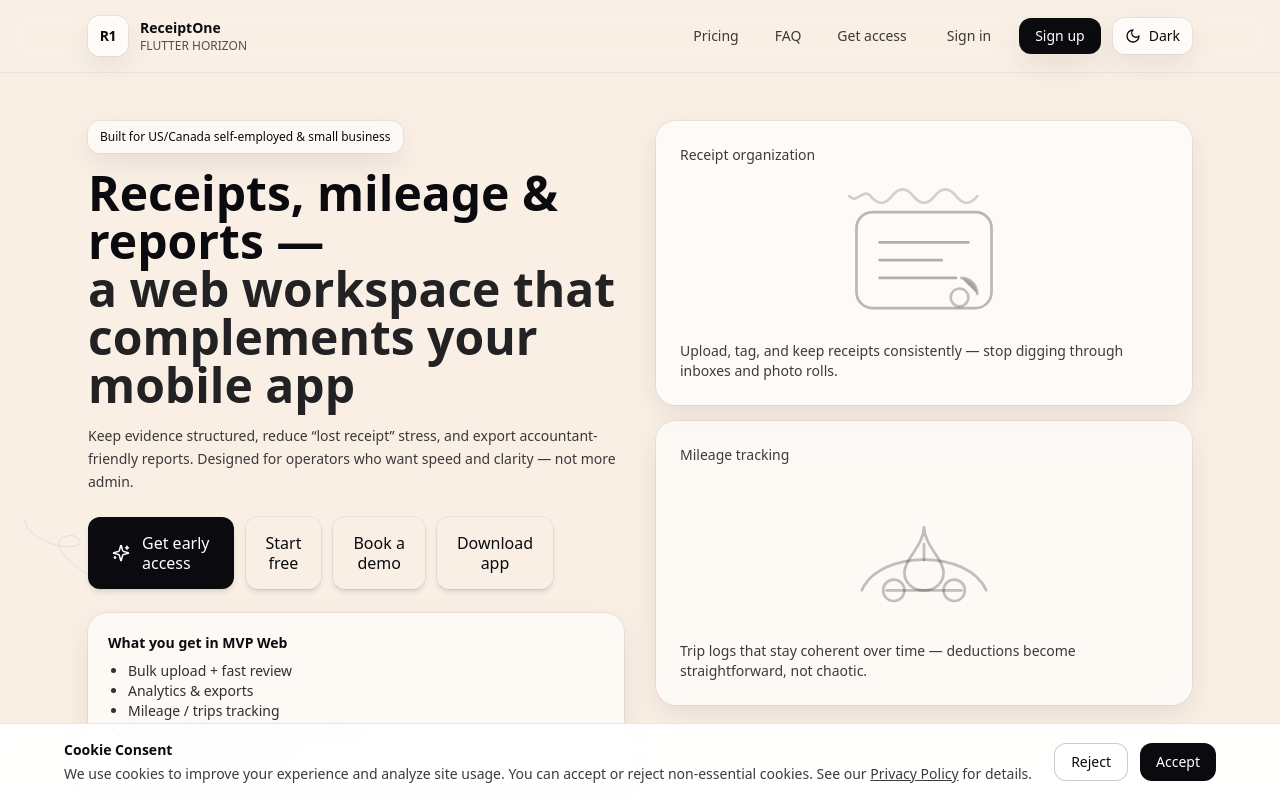
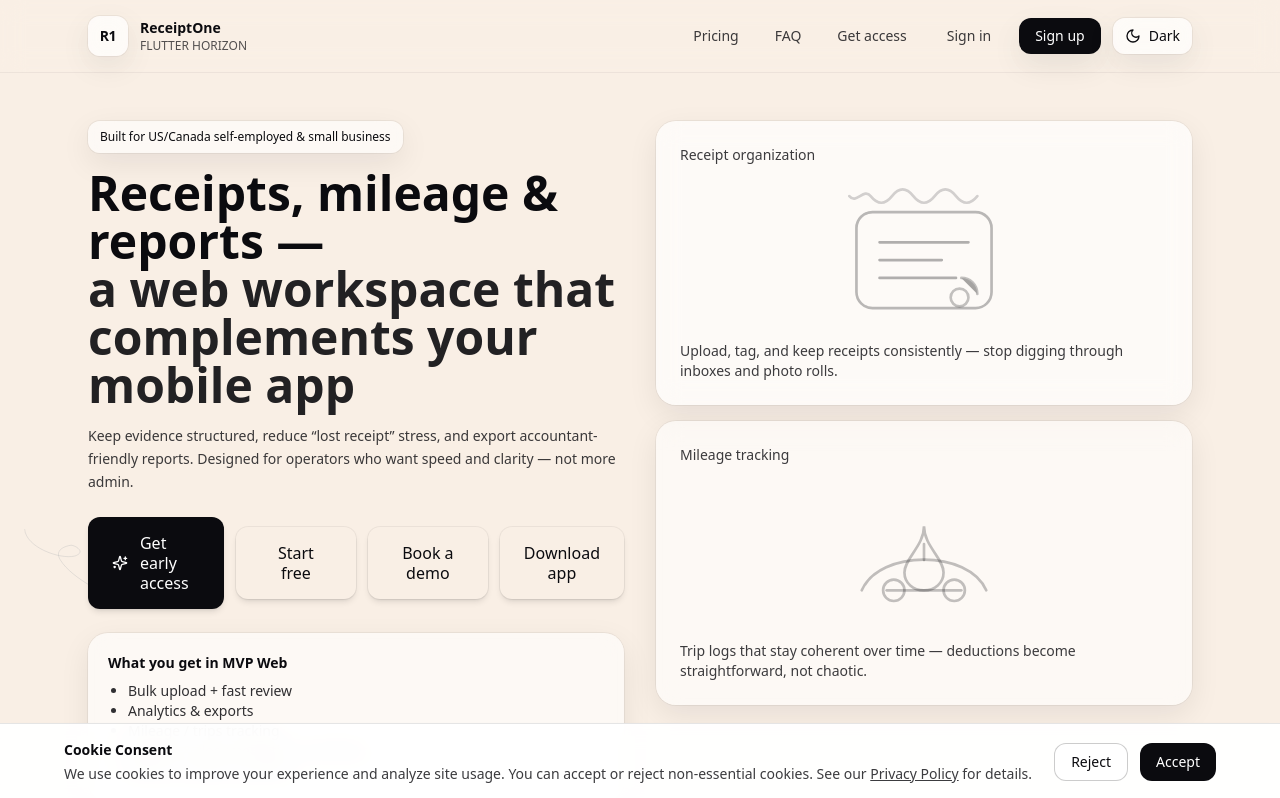
Before and after one commit to Alexd-y/receiptone-landing, a Next.js app: page / in a window 1280 px wide. Shown: the top 798 px of the page. Built offline with nearby package versions, Linux system fonts and the light colour scheme; no server answers.

Commit message:
Move loop arrow to left side pointing to Get early access button

```diff
--- a/components/CTAButtons.tsx
+++ b/components/CTAButtons.tsx
@@ -70,7 +70,7 @@
         {/* Start free - светлая бежевая кнопка с темным текстом */}
         <a
           href="#pricing"
-          className="relative z-10 inline-flex flex-col items-center justify-center rounded-xl bg-sand-100 px-5 py-4 font-medium text-ink-900 shadow-md ring-1 ring-black/5 transition-all hover:shadow-lg dark:bg-white/10 dark:text-white dark:ring-white/10 text-center min-w-0"
+          className="relative z-10 inline-flex flex-col items-center justify-center rounded-xl bg-sand-100 px-6 py-4 font-medium text-ink-900 shadow-md ring-1 ring-black/5 transition-all hover:shadow-lg dark:bg-white/10 dark:text-white dark:ring-white/10 text-center min-w-[120px]"
         >
           <span className="text-base leading-tight">Start<br />free</span>
         </a>
@@ -78,7 +78,7 @@
         {/* Book a demo - светлая бежевая кнопка с темным текстом, без иконки */}
         <a
           href="#lead"
-          className="relative z-10 inline-flex flex-col items-center justify-center rounded-xl bg-sand-100 px-5 py-4 font-medium text-ink-900 shadow-md ring-1 ring-black/5 transition-all hover:shadow-lg dark:bg-white/10 dark:text-white dark:ring-white/10 text-center min-w-0"
+          className="relative z-10 inline-flex flex-col items-center justify-center rounded-xl bg-sand-100 px-6 py-4 font-medium text-ink-900 shadow-md ring-1 ring-black/5 transition-all hover:shadow-lg dark:bg-white/10 dark:text-white dark:ring-white/10 text-center min-w-[120px]"
         >
           <span className="text-base leading-tight">Book a<br />demo</span>
         </a>
@@ -86,7 +86,7 @@
         {/* Download app - светлая бежевая кнопка с темным текстом, без иконки */}
         <a
           href="#stores"
-          className="relative z-10 inline-flex flex-col items-center justify-center rounded-xl bg-sand-100 px-5 py-4 font-medium text-ink-900 shadow-md ring-1 ring-black/5 transition-all hover:shadow-lg dark:bg-white/10 dark:text-white dark:ring-white/10 text-center min-w-0"
+          className="relative z-10 inline-flex flex-col items-center justify-center rounded-xl bg-sand-100 px-6 py-4 font-medium text-ink-900 shadow-md ring-1 ring-black/5 transition-all hover:shadow-lg dark:bg-white/10 dark:text-white dark:ring-white/10 text-center min-w-[120px]"
         >
           <span className="text-base leading-tight">Download<br />app</span>
         </a>
```
